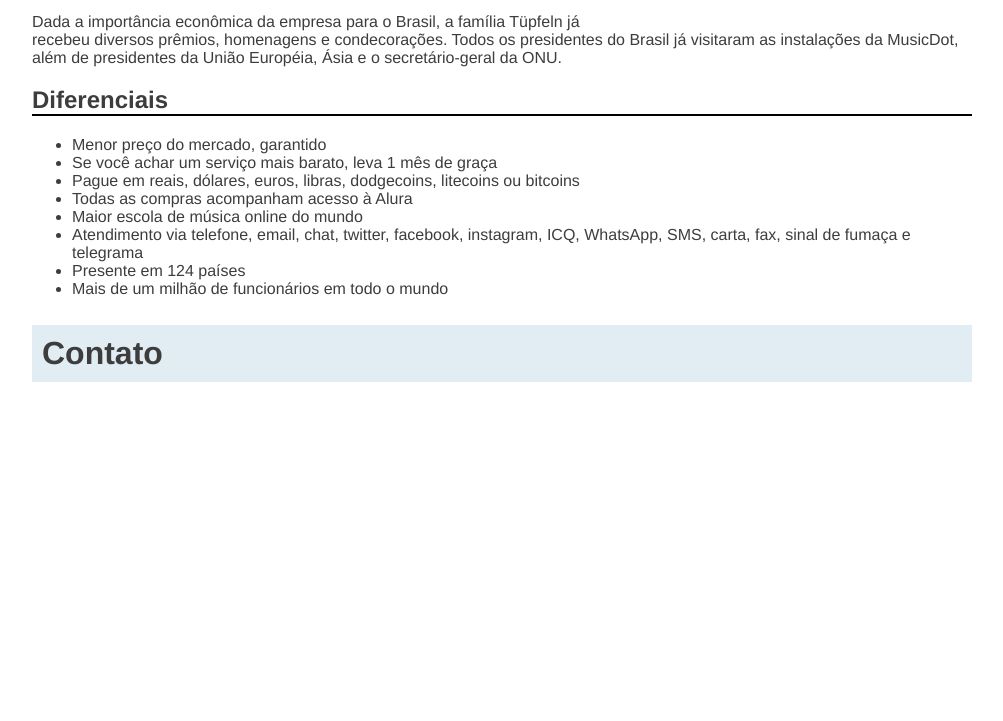
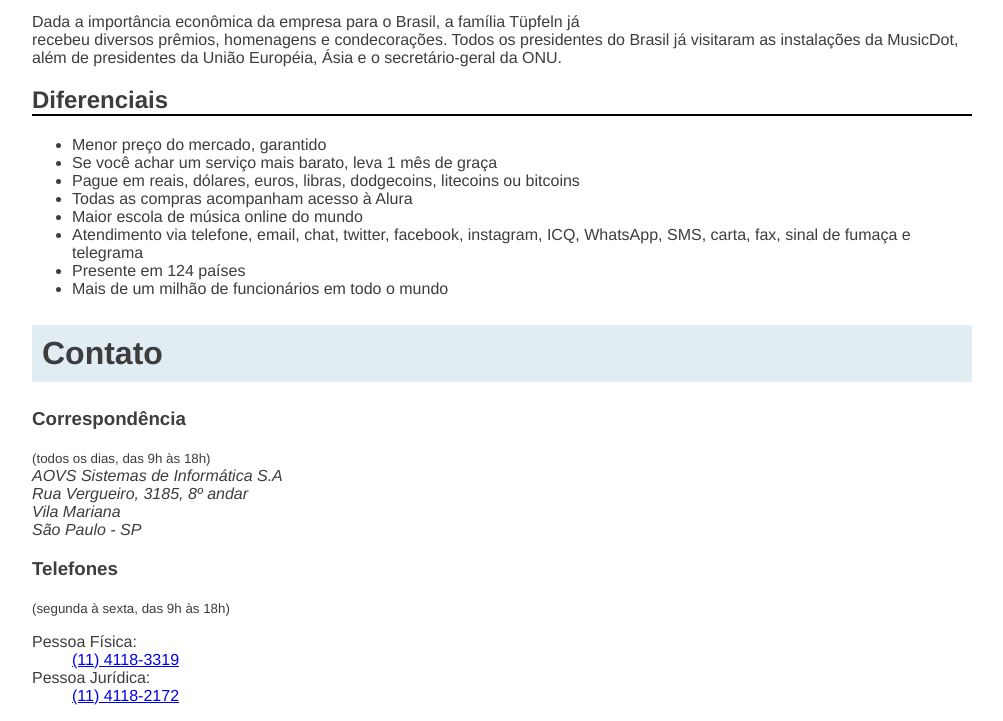
Before and after one commit to Anamacario/projeto-musicdot, a plain HTML site: page sobre.html in a window 1280 px wide. Shown: the part 1205-1926 px from the top of the page, without its empty margins (138-1141 px from the left). Before the commit the page ends 1613 px from the top, so only its background shows below. Drawn offline with Linux system fonts and the light colour scheme.

Commit message:
Exercicio capitulo 18

```diff
--- a/sobre.html
+++ b/sobre.html
@@ -79,5 +79,29 @@
 
    <h2 class="titulo"> Contato </h2>
 
+   <h3> Correspondência </h3>
+    <small> (todos os dias, das 9h às 18h) </small>
+
+    <address>
+        AOVS Sistemas de Informática S.A
+        <br>
+        Rua Vergueiro, 3185, 8º andar
+        <br>
+        Vila Mariana
+        <br>
+        São Paulo - SP
+    </address>
+
+    <h3> Telefones </h3>
+    <small> (segunda à sexta, das 9h às 18h) </small>
+
+    <dl>
+      <dt> Pessoa Física: </dt>
+      <dd> <a href="tel://114118-3319"> (11) 4118-3319 </a> </dd>
+
+      <dt> Pessoa Jurídica: </dt>
+      <dd> <a href="tel://114118-2172"> (11) 4118-2172 </a> </dd>
+    </dl>
+
 </body>
 </html>
```
